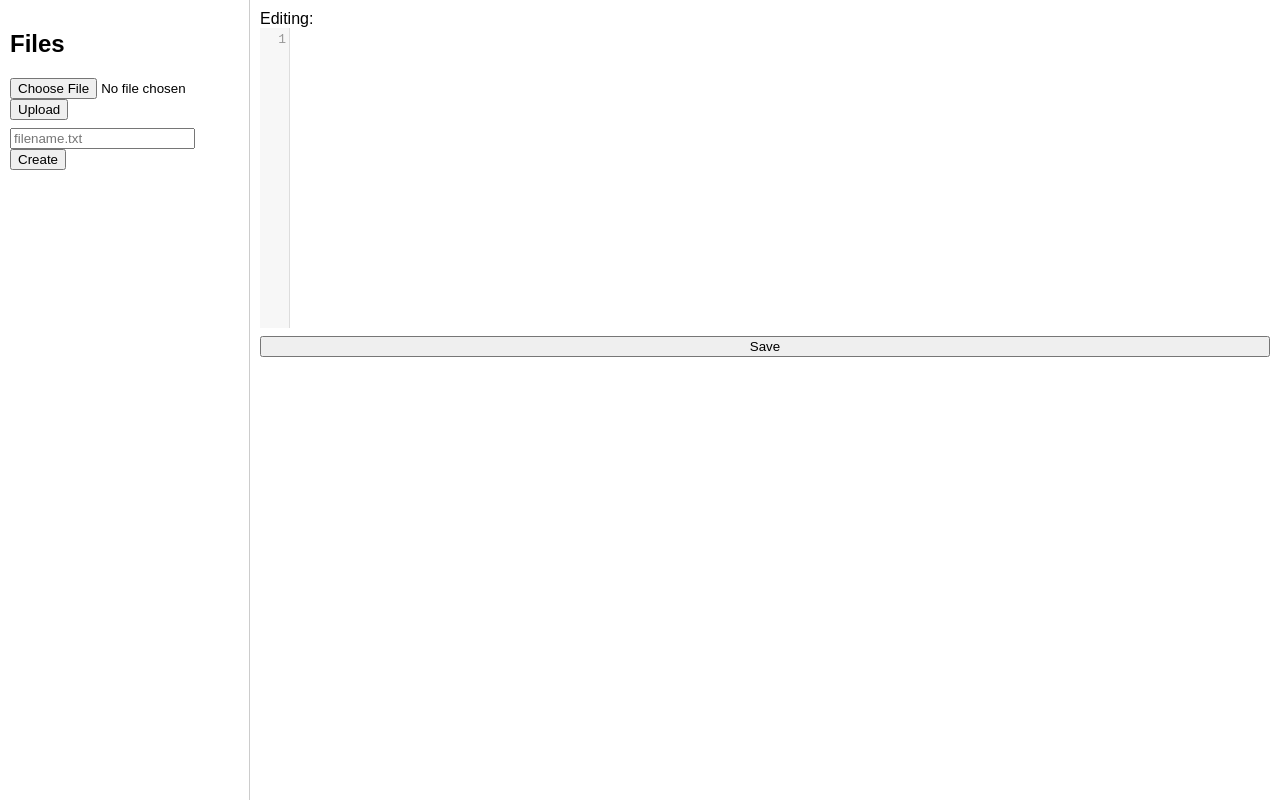
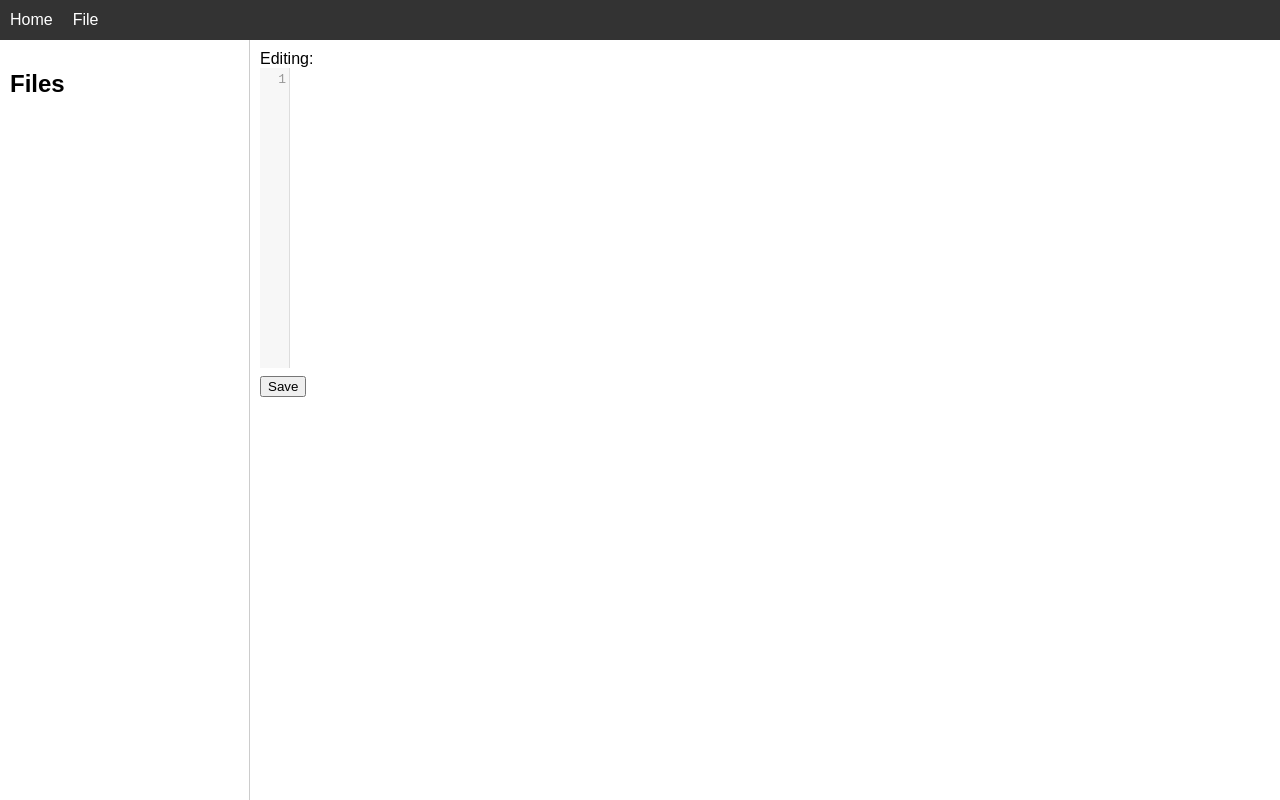
Before and after one commit to urun-hilal/textEditor, a plain HTML site: page frontend/index.html in a window 1280 px wide. Drawn offline with nearby package versions, Linux system fonts and the light colour scheme; no server answers.

Commit message:
Add toolbar and file management UI

```diff
--- a/frontend/index.html
+++ b/frontend/index.html
@@ -8,7 +8,14 @@
   <script src="https://cdnjs.cloudflare.com/ajax/libs/codemirror/5.65.5/mode/javascript/javascript.min.js"></script>
   <script src="https://cdnjs.cloudflare.com/ajax/libs/codemirror/5.65.5/mode/yaml/yaml.min.js"></script>
   <style>
-    body { display: flex; margin: 0; height: 100vh; font-family: sans-serif; }
+    body { display: flex; flex-direction: column; margin: 0; height: 100vh; font-family: sans-serif; }
+    #toolbar { background: #333; color: #fff; display: flex; align-items: center; padding: 0 10px; height: 40px; }
+    .menu { position: relative; margin-right: 20px; cursor: pointer; }
+    .menu .dropdown { display: none; position: absolute; top: 100%; left: 0; background: #fff; color: #000; min-width: 150px; border: 1px solid #ccc; z-index: 1000; }
+    .menu:hover .dropdown { display: block; }
+    .dropdown div { padding: 8px 12px; }
+    .dropdown div:hover { background: #f0f0f0; }
+    #main { flex: 1; display: flex; }
     #sidebar { width: 250px; border-right: 1px solid #ccc; padding: 10px; box-sizing: border-box; }
     #editorContainer { flex: 1; display: flex; flex-direction: column; padding: 10px; box-sizing: border-box; }
     #fileList { list-style: none; padding: 0; margin-top: 10px; }
@@ -21,27 +28,32 @@
   </style>
 </head>
 <body>
-  <div id="sidebar">
-    <h2>Files</h2>
-    <div>
-      <input type="file" id="fileInput" />
-      <button onclick="uploadFile()">Upload</button>
+  <input type="file" id="fileInput" style="display: none;" />
+  <div id="toolbar">
+    <div class="menu"><span>Home</span></div>
+    <div class="menu">
+      <span>File</span>
+      <div class="dropdown">
+        <div onclick="triggerUpload()">Upload from local</div>
+        <div onclick="createFile()">Create a file</div>
+      </div>
     </div>
-    <div style="margin-top: 8px;">
-      <input type="text" id="newFilename" placeholder="filename.txt" />
-      <button onclick="createFile()">Create</button>
+  </div>
+  <div id="main">
+    <div id="sidebar">
+      <h2>Files</h2>
+      <ul id="fileList"></ul>
     </div>
-    <ul id="fileList"></ul>
-  </div>
-  <div id="editorContainer">
-    <div>Editing: <span id="currentFilename"></span></div>
-    <textarea id="editor"></textarea>
-    <button style="margin-top: 8px;" onclick="saveFile()">Save</button>
+    <div id="editorContainer">
+      <div>Editing: <span id="currentFilename"></span></div>
+      <textarea id="editor"></textarea>
+      <button style="margin-top: 8px; align-self: flex-start;" onclick="saveFile()">Save</button>
+    </div>
   </div>
   <div id="contextMenu">
     <ul>
-      <li onclick="openFromMenu()">Open</li>
-      <li onclick="renameFromMenu()">Edit</li>
+      <li onclick="openFromMenu()">Open with editor</li>
+      <li onclick="renameFromMenu()">Rename</li>
       <li onclick="deleteFromMenu()">Delete</li>
     </ul>
   </div>
@@ -133,6 +145,12 @@
       loadContent();
     }
 
+    function triggerUpload() {
+      document.getElementById('fileInput').click();
+    }
+
+    document.getElementById('fileInput').addEventListener('change', uploadFile);
+
     async function uploadFile() {
       const input = document.getElementById('fileInput');
       const file = input.files[0];
@@ -145,10 +163,11 @@
       document.getElementById('currentFilename').textContent = currentFile;
       await loadContent();
       refreshFileList();
+      input.value = '';
     }
 
     async function createFile() {
-      const filename = document.getElementById('newFilename').value;
+      const filename = prompt('Enter new filename');
       if (!filename) return;
       await fetch('/files/create', {
         method: 'POST',
```
Also changed, not shown: 1 other file.
